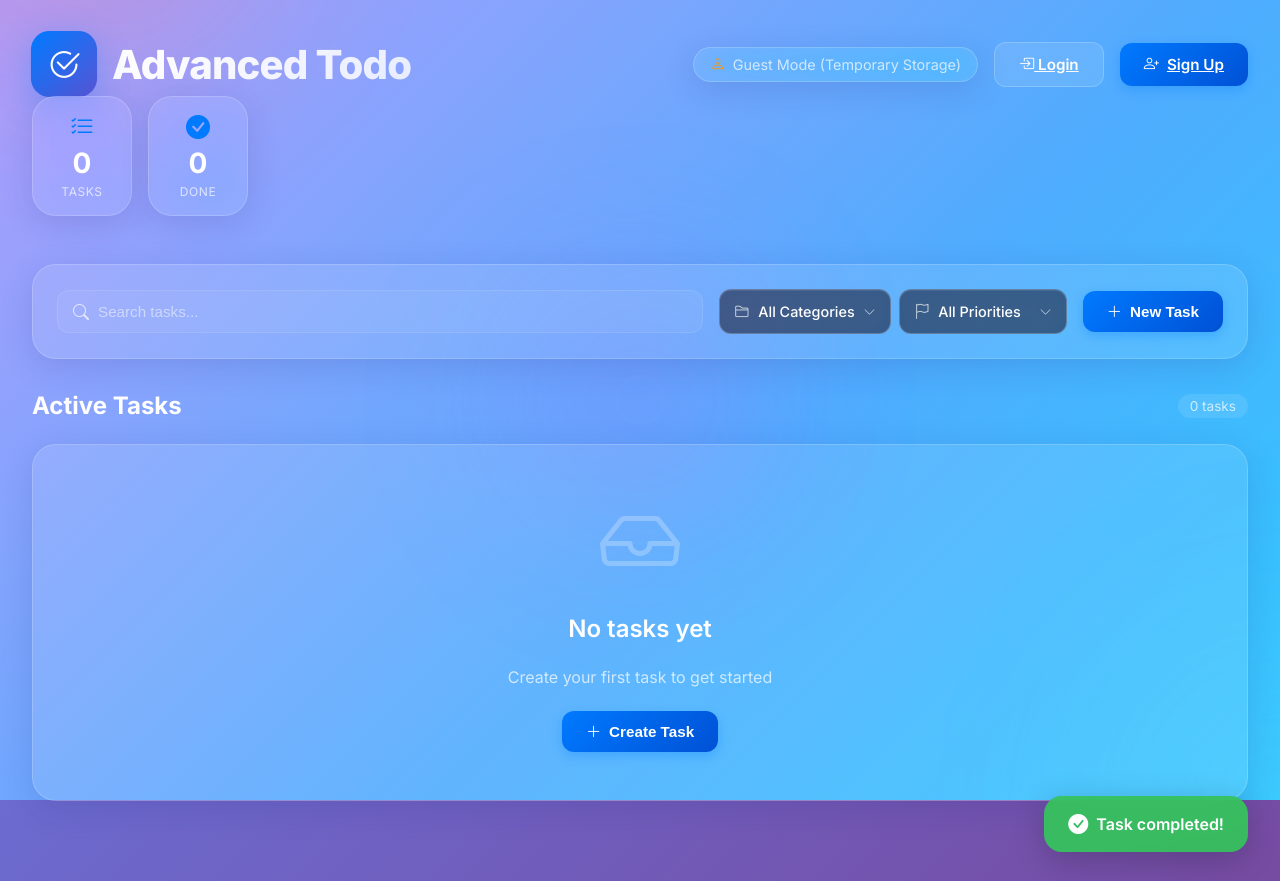
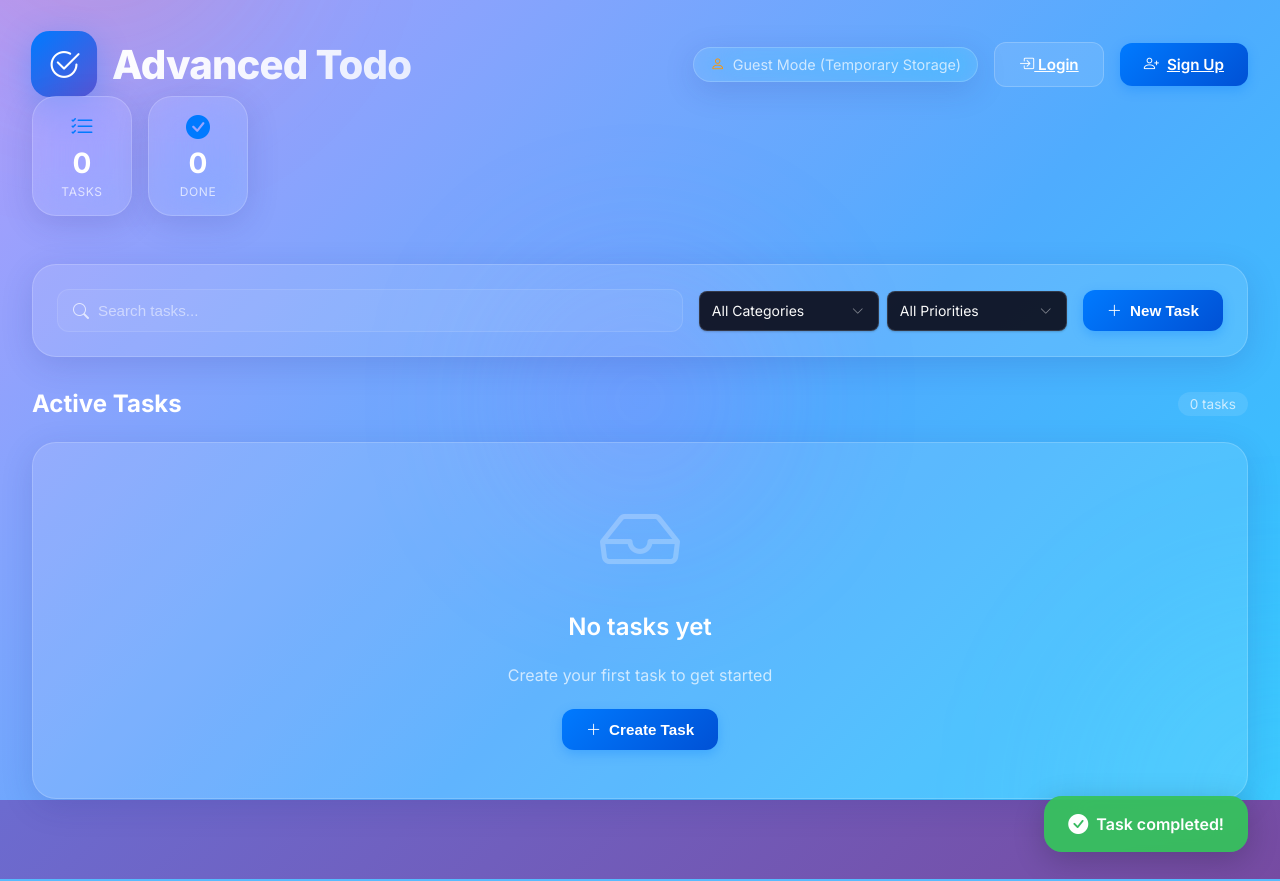
Before and after one commit to Djonahuti/todo_app, a Flask app: page / in a window 1280 px wide. Run offline with Flask 3, Linux system fonts and the light colour scheme; some libraries are stand-ins or nearby versions.

Commit message:
fix for selects

```diff
--- a/static/liquid-glass.css
+++ b/static/liquid-glass.css
@@ -315,163 +315,194 @@ body {
     flex-wrap: wrap;
 }
 
-/* ===== CUSTOM SELECT ===== */
-.custom-select {
+/* ===== SHADCN-STYLE SELECT / POPOVER ===== */
+.shad-select {
+    --shad-bg: rgba(12, 14, 28, 0.92);
+    --shad-border: rgba(255, 255, 255, 0.14);
+    --shad-accent: rgba(255, 255, 255, 0.1);
+    --shad-ring: rgba(255, 255, 255, 0.35);
+    --shad-fg: #fafafa;
+    --shad-muted: rgba(250, 250, 250, 0.55);
+    --shad-radius: 0.5rem;
     position: relative;
-    min-width: 168px;
-}
-
-.custom-select-trigger {
+    min-width: 180px;
+}
+
+.shad-select-trigger {
     width: 100%;
-    display: flex;
-    align-items: center;
-    gap: 0.55rem;
-    padding: 0.75rem 0.9rem;
-    background: rgba(15, 18, 40, 0.55);
-    border: 1px solid rgba(255, 255, 255, 0.22);
-    border-radius: var(--radius-sm);
-    color: var(--text-primary);
-    font-size: 0.9rem;
+    height: 2.5rem;
+    display: flex;
+    align-items: center;
+    justify-content: space-between;
+    gap: 0.5rem;
+    padding: 0.5rem 0.75rem;
+    background: var(--shad-bg);
+    border: 1px solid var(--shad-border);
+    border-radius: var(--shad-radius);
+    color: var(--shad-fg);
+    font-size: 0.875rem;
     font-family: inherit;
-    font-weight: 500;
+    font-weight: 400;
+    line-height: 1.25rem;
     cursor: pointer;
-    transition: background 0.2s ease, border-color 0.2s ease, box-shadow 0.2s ease, transform 0.2s ease;
-    backdrop-filter: blur(16px);
-    -webkit-backdrop-filter: blur(16px);
-    box-shadow: inset 0 1px 0 rgba(255, 255, 255, 0.08);
     text-align: left;
-}
-
-.custom-select-trigger:hover {
-    background: rgba(28, 34, 68, 0.78);
+    box-shadow: 0 1px 2px rgba(0, 0, 0, 0.18);
+    transition: background 0.15s ease, border-color 0.15s ease, box-shadow 0.15s ease;
+}
+
+.shad-select-trigger:hover {
+    background: rgba(18, 20, 38, 0.96);
+    border-color: rgba(255, 255, 255, 0.22);
+}
+
+.shad-select.is-open .shad-select-trigger,
+.shad-select-trigger:focus-visible {
+    outline: none;
     border-color: rgba(255, 255, 255, 0.35);
-}
-
-.custom-select.is-open .custom-select-trigger,
-.custom-select-trigger:focus-visible {
-    outline: none;
-    background: rgba(28, 34, 68, 0.88);
-    border-color: var(--primary);
-    box-shadow: 0 0 0 3px rgba(0, 122, 255, 0.22);
-}
-
-.custom-select-icon {
-    color: rgba(255, 255, 255, 0.75);
-    font-size: 0.95rem;
-    flex-shrink: 0;
-}
-
-.custom-select-label {
+    box-shadow: 0 0 0 2px rgba(12, 14, 28, 0.9), 0 0 0 4px var(--shad-ring);
+}
+
+.shad-select-value {
     flex: 1;
     min-width: 0;
-    white-space: nowrap;
     overflow: hidden;
     text-overflow: ellipsis;
-    color: #ffffff;
-}
-
-.custom-select-chevron {
-    color: rgba(255, 255, 255, 0.65);
+    white-space: nowrap;
+}
+
+.shad-select-icon {
+    width: 1rem;
+    height: 1rem;
+    display: inline-flex;
+    align-items: center;
+    justify-content: center;
+    opacity: 0.5;
     font-size: 0.75rem;
-    transition: transform 0.2s ease;
     flex-shrink: 0;
-    margin-left: auto;
-}
-
-.custom-select.is-open .custom-select-chevron {
+    transition: transform 0.15s ease, opacity 0.15s ease;
+}
+
+.shad-select.is-open .shad-select-icon {
     transform: rotate(180deg);
-}
-
-.custom-select-menu {
+    opacity: 0.8;
+}
+
+.shad-select-popover {
     position: absolute;
-    top: calc(100% + 6px);
+    top: calc(100% + 0.25rem);
     left: 0;
-    right: 0;
-    z-index: 100;
-    margin: 0;
-    padding: 0.4rem;
-    list-style: none;
-    background: rgba(18, 22, 48, 0.96);
-    border: 1px solid rgba(255, 255, 255, 0.18);
-    border-radius: var(--radius-sm);
-    box-shadow: 0 16px 40px rgba(8, 10, 28, 0.45);
-    backdrop-filter: blur(20px);
-    -webkit-backdrop-filter: blur(20px);
-    max-height: 240px;
-    overflow-y: auto;
-    animation: selectMenuIn 0.16s ease-out;
-}
-
-@keyframes selectMenuIn {
+    z-index: 50;
+    min-width: 100%;
+    width: max-content;
+    max-width: 18rem;
+    overflow: hidden;
+    border-radius: var(--shad-radius);
+    border: 1px solid var(--shad-border);
+    background: var(--shad-bg);
+    color: var(--shad-fg);
+    box-shadow:
+        0 4px 6px -1px rgba(0, 0, 0, 0.35),
+        0 10px 24px -4px rgba(0, 0, 0, 0.45);
+    animation: shadPopoverIn 0.12s cubic-bezier(0.16, 1, 0.3, 1);
+    transform-origin: top center;
+}
+
+.shad-select-popover[hidden] {
+    display: none;
+}
+
+@keyframes shadPopoverIn {
     from {
         opacity: 0;
-        transform: translateY(-6px);
+        transform: scale(0.96) translateY(-2px);
     }
     to {
         opacity: 1;
-        transform: translateY(0);
-    }
-}
-
-.custom-select-menu[hidden] {
-    display: none;
-}
-
-.custom-select-menu li {
-    display: flex;
-    align-items: center;
-    gap: 0.55rem;
-    padding: 0.65rem 0.75rem;
-    border-radius: 10px;
-    color: rgba(255, 255, 255, 0.88);
-    font-size: 0.9rem;
-    font-weight: 500;
-    cursor: pointer;
-    transition: background 0.15s ease, color 0.15s ease;
-}
-
-.custom-select-menu li:hover,
-.custom-select-menu li:focus-visible {
-    background: rgba(0, 122, 255, 0.28);
-    color: #ffffff;
+        transform: scale(1) translateY(0);
+    }
+}
+
+.shad-select-viewport {
+    padding: 0.25rem;
+    max-height: 15rem;
+    overflow-y: auto;
     outline: none;
 }
 
-.custom-select-menu li.is-selected {
-    background: rgba(0, 122, 255, 0.38);
-    color: #ffffff;
-}
-
-.custom-select-menu li.is-selected::after {
-    content: "";
-    width: 6px;
-    height: 6px;
-    margin-left: auto;
-    border-radius: 50%;
-    background: #7ec8ff;
-    box-shadow: 0 0 0 3px rgba(126, 200, 255, 0.2);
+.shad-select-label {
+    padding: 0.375rem 2rem;
+    font-size: 0.75rem;
+    font-weight: 600;
+    color: var(--shad-muted);
+    line-height: 1rem;
+}
+
+.shad-select-item {
+    position: relative;
+    display: flex;
+    align-items: center;
+    gap: 0.5rem;
+    width: 100%;
+    padding: 0.375rem 0.5rem 0.375rem 2rem;
+    border-radius: calc(var(--shad-radius) - 2px);
+    font-size: 0.875rem;
+    line-height: 1.25rem;
+    color: var(--shad-fg);
+    cursor: default;
+    user-select: none;
+    outline: none;
+    transition: background 0.1s ease;
+}
+
+.shad-select-item:hover,
+.shad-select-item.is-highlighted {
+    background: var(--shad-accent);
+}
+
+.shad-select-item:focus-visible {
+    background: var(--shad-accent);
+}
+
+.shad-select-item-indicator {
+    position: absolute;
+    left: 0.5rem;
+    display: inline-flex;
+    width: 0.875rem;
+    height: 0.875rem;
+    align-items: center;
+    justify-content: center;
+    opacity: 0;
+    font-size: 0.875rem;
+    color: var(--shad-fg);
+}
+
+.shad-select-item.is-selected .shad-select-item-indicator {
+    opacity: 1;
+}
+
+.shad-select-item-text {
+    overflow: hidden;
+    text-overflow: ellipsis;
+    white-space: nowrap;
 }
 
 .priority-dot {
-    width: 8px;
-    height: 8px;
-    border-radius: 50%;
+    width: 0.5rem;
+    height: 0.5rem;
+    border-radius: 9999px;
     flex-shrink: 0;
 }
 
 .priority-dot.priority-high {
     background: var(--priority-high);
-    box-shadow: 0 0 0 3px rgba(255, 59, 48, 0.2);
 }
 
 .priority-dot.priority-medium {
     background: var(--priority-medium);
-    box-shadow: 0 0 0 3px rgba(255, 149, 0, 0.2);
 }
 
 .priority-dot.priority-low {
     background: var(--priority-low);
-    box-shadow: 0 0 0 3px rgba(52, 199, 89, 0.2);
 }
 
 /* ===== PRIORITY SEGMENTED CONTROL ===== */
@@ -1056,7 +1087,7 @@ textarea.glass-input {
         flex-direction: column;
     }
 
-    .custom-select {
+    .shad-select {
         width: 100%;
     }
 
--- a/templates/index.html
+++ b/templates/index.html
@@ -98,38 +98,57 @@
                     <input type="text" id="search-input" placeholder="Search tasks..." class="search-input">
                 </div>
                 <div class="filters">
-                    <div class="custom-select" data-select-id="category-filter">
-                        <button type="button" class="custom-select-trigger" aria-haspopup="listbox" aria-expanded="false">
-                            <i class="bi bi-folder2 custom-select-icon"></i>
-                            <span class="custom-select-label">All Categories</span>
-                            <i class="bi bi-chevron-down custom-select-chevron"></i>
+                    <div class="shad-select" data-select-id="category-filter">
+                        <button type="button" class="shad-select-trigger" aria-haspopup="listbox" aria-expanded="false">
+                            <span class="shad-select-value">All Categories</span>
+                            <i class="bi bi-chevron-down shad-select-icon" aria-hidden="true"></i>
                         </button>
-                        <ul class="custom-select-menu" role="listbox" hidden>
-                            <li role="option" data-value="all" class="is-selected" aria-selected="true">All Categories</li>
-                            {% for category in categories %}
-                            <li role="option" data-value="{{ category }}" aria-selected="false">{{ category }}</li>
-                            {% endfor %}
-                        </ul>
+                        <div class="shad-select-popover" hidden>
+                            <div class="shad-select-viewport" role="listbox" tabindex="-1">
+                                <div class="shad-select-label">Category</div>
+                                <div role="option" class="shad-select-item is-selected" data-value="all" aria-selected="true">
+                                    <span class="shad-select-item-indicator"><i class="bi bi-check"></i></span>
+                                    <span class="shad-select-item-text">All Categories</span>
+                                </div>
+                                {% for category in categories %}
+                                <div role="option" class="shad-select-item" data-value="{{ category }}" aria-selected="false">
+                                    <span class="shad-select-item-indicator"><i class="bi bi-check"></i></span>
+                                    <span class="shad-select-item-text">{{ category }}</span>
+                                </div>
+                                {% endfor %}
+                            </div>
+                        </div>
                         <input type="hidden" id="category-filter" value="all">
                     </div>
-                    <div class="custom-select" data-select-id="priority-filter">
-                        <button type="button" class="custom-select-trigger" aria-haspopup="listbox" aria-expanded="false">
-                            <i class="bi bi-flag custom-select-icon"></i>
-                            <span class="custom-select-label">All Priorities</span>
-                            <i class="bi bi-chevron-down custom-select-chevron"></i>
+                    <div class="shad-select" data-select-id="priority-filter">
+                        <button type="button" class="shad-select-trigger" aria-haspopup="listbox" aria-expanded="false">
+                            <span class="shad-select-value">All Priorities</span>
+                            <i class="bi bi-chevron-down shad-select-icon" aria-hidden="true"></i>
                         </button>
-                        <ul class="custom-select-menu" role="listbox" hidden>
-                            <li role="option" data-value="all" class="is-selected" aria-selected="true">All Priorities</li>
-                            <li role="option" data-value="High" aria-selected="false">
-                                <span class="priority-dot priority-high"></span>High Priority
-                            </li>
-                            <li role="option" data-value="Medium" aria-selected="false">
-                                <span class="priority-dot priority-medium"></span>Medium Priority
-                            </li>
-                            <li role="option" data-value="Low" aria-selected="false">
-                                <span class="priority-dot priority-low"></span>Low Priority
-                            </li>
-                        </ul>
+                        <div class="shad-select-popover" hidden>
+                            <div class="shad-select-viewport" role="listbox" tabindex="-1">
+                                <div class="shad-select-label">Priority</div>
+                                <div role="option" class="shad-select-item is-selected" data-value="all" aria-selected="true">
+                                    <span class="shad-select-item-indicator"><i class="bi bi-check"></i></span>
+                                    <span class="shad-select-item-text">All Priorities</span>
+                                </div>
+                                <div role="option" class="shad-select-item" data-value="High" aria-selected="false">
+                                    <span class="shad-select-item-indicator"><i class="bi bi-check"></i></span>
+                                    <span class="priority-dot priority-high"></span>
+                                    <span class="shad-select-item-text">High</span>
+                                </div>
+                                <div role="option" class="shad-select-item" data-value="Medium" aria-selected="false">
+                                    <span class="shad-select-item-indicator"><i class="bi bi-check"></i></span>
+                                    <span class="priority-dot priority-medium"></span>
+                                    <span class="shad-select-item-text">Medium</span>
+                                </div>
+                                <div role="option" class="shad-select-item" data-value="Low" aria-selected="false">
+                                    <span class="shad-select-item-indicator"><i class="bi bi-check"></i></span>
+                                    <span class="priority-dot priority-low"></span>
+                                    <span class="shad-select-item-text">Low</span>
+                                </div>
+                            </div>
+                        </div>
                         <input type="hidden" id="priority-filter" value="all">
                     </div>
                 </div>
```
Also changed, not shown: static/liquid-glass.js (+112 -41 lines).
